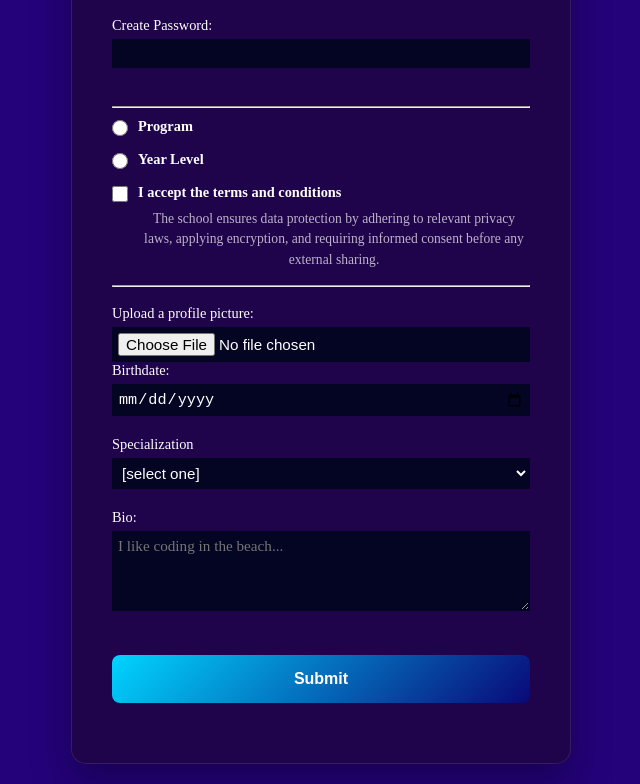
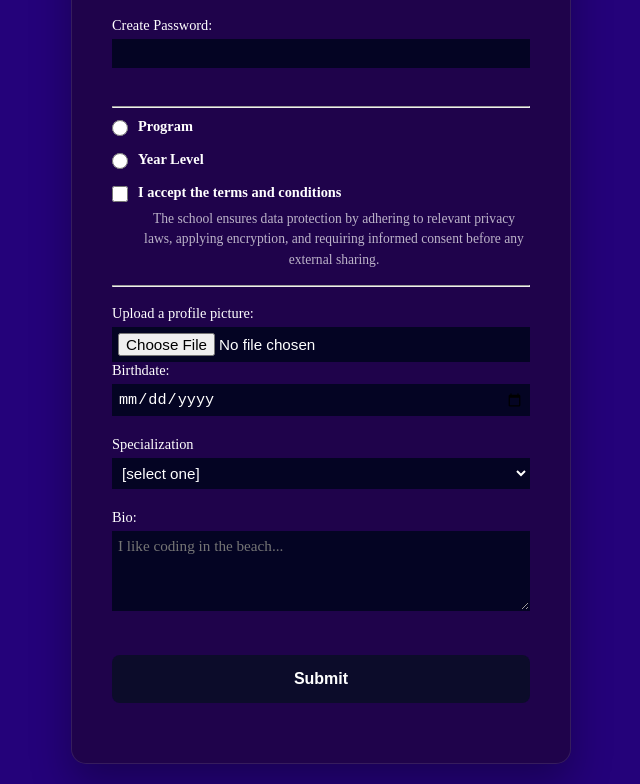
Before and after one commit to bitguybandit/registration-page, a plain HTML site: page index.html in a window 1280 px wide. Shown: the part 374-1158 px from the top of the page, without its empty margins (319-959 px from the left). Drawn offline with Linux system fonts and the light colour scheme.

Commit message:
Update style.css

```diff
--- a/style.css
+++ b/style.css
@@ -166,7 +166,7 @@ left: -9999px;
 #submit {
     width: 100%;
     padding: 15px;
-    background: linear-gradient(135deg, #00d4ff 0%, #090979 100%);
+    background: rgb(12, 12, 42);
     color: white;
     border: none;
     border-radius: 8px;
```
